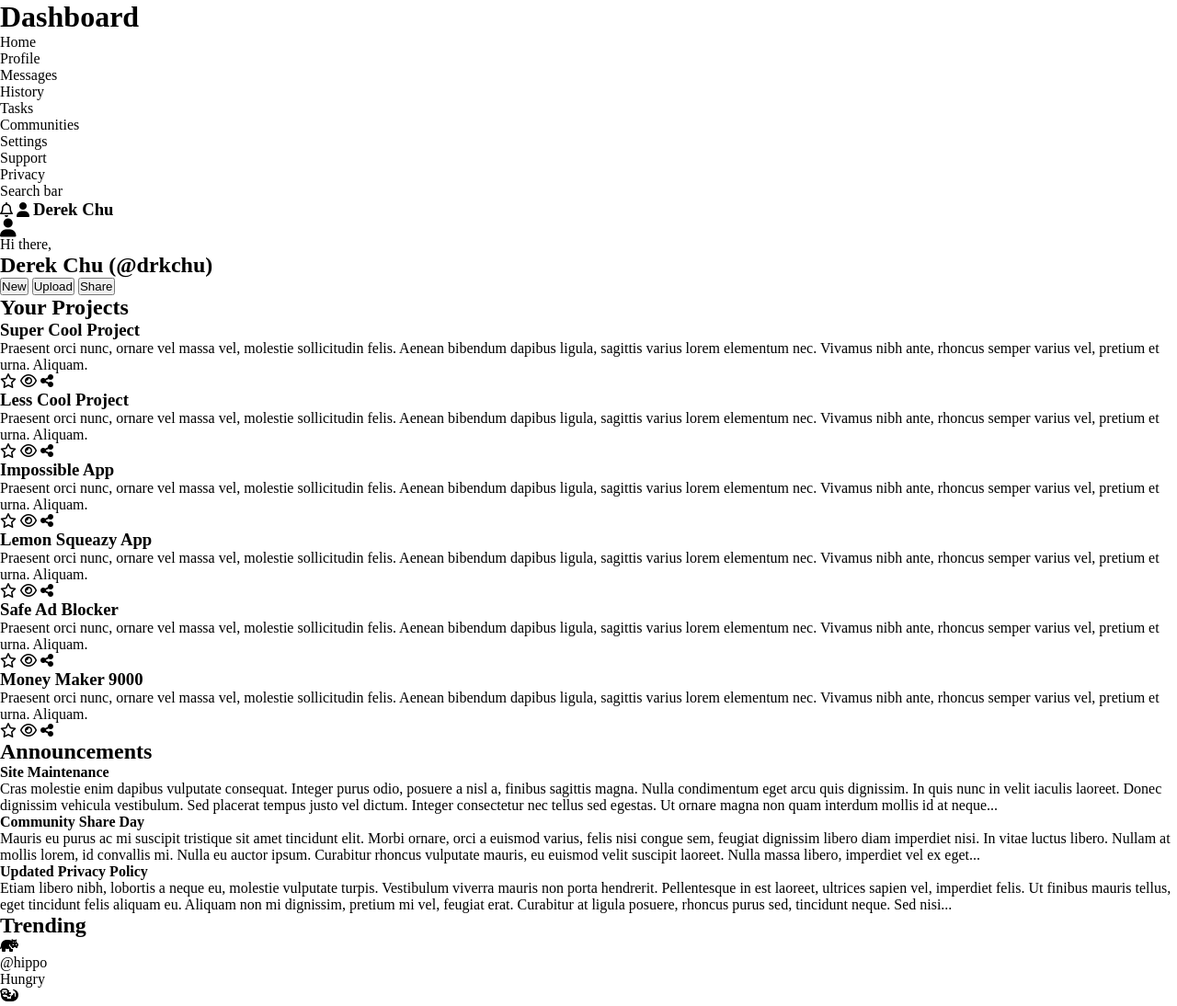
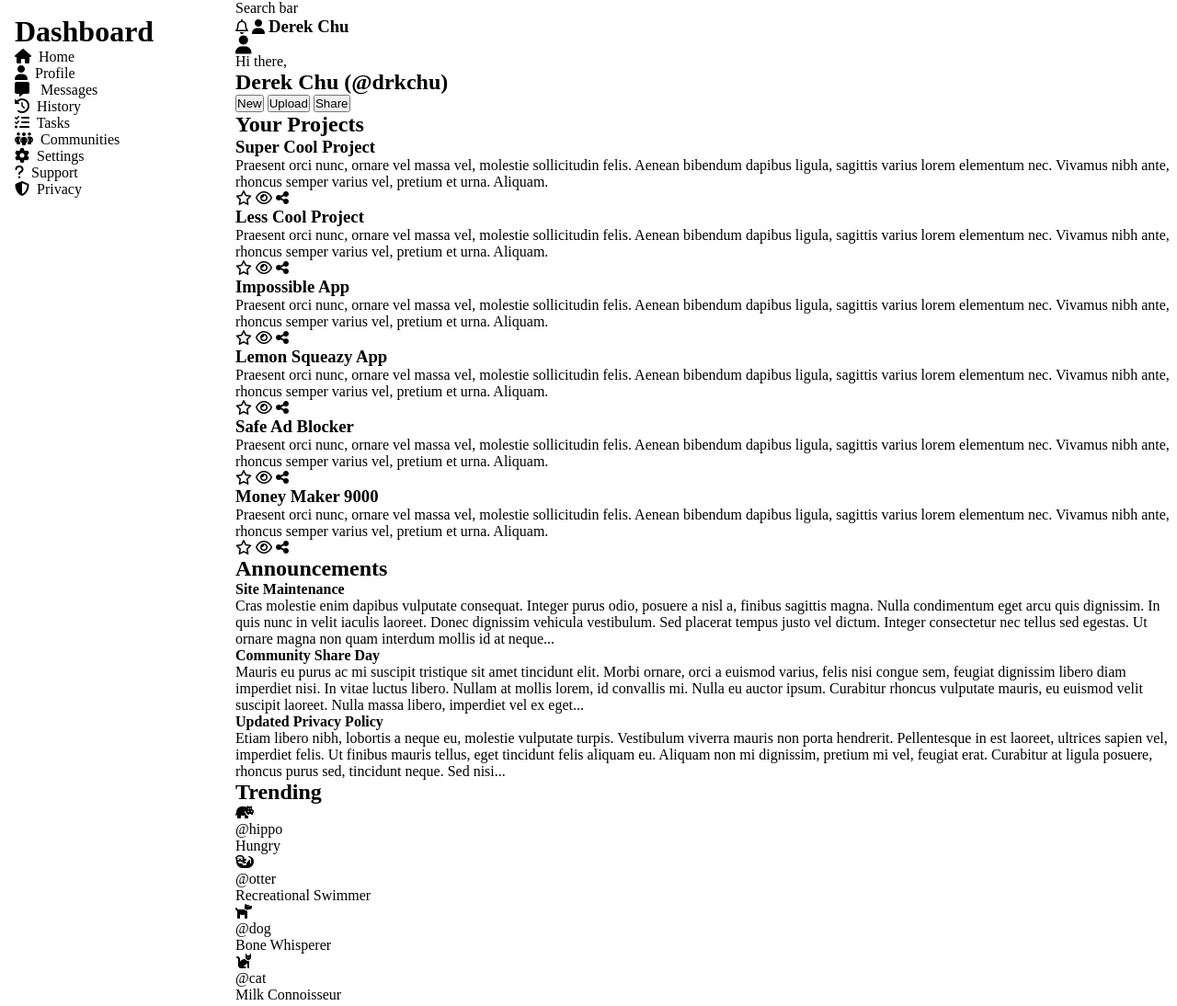
Before and after one commit to drkchu/admin-dashboard, a plain HTML site: page index.html in a window 1280 px wide. Shown: the top 1094 px of the page at 92% size. Drawn offline with Linux system fonts and the light colour scheme.

Commit message:
Start working with some of the grid - Gotta fix the side bar grouping, or else its gonna be uneven

```diff
--- a/css/style.css
+++ b/css/style.css
@@ -1,9 +1,26 @@
 * {
     margin: 0;
     padding: 0;
+    box-sizing: border-box;
 }
+
+.window-container {
+    max-height: 100vh;
+    display: grid;
+    grid-template: 1fr 5fr / 1fr 4fr;
+}
+
+.sidebar-container {
+    grid-row: 1 / -1; /* Span across entire first column*/
+    padding: 1rem;
+}
+
 
 /* Typography */
 h3 {
     display: inline;
 }
+
+li {
+    list-style-type: none;
+}
--- a/index.html
+++ b/index.html
@@ -18,18 +18,18 @@
             </div>
 
             <ul class="nav-buttons">
-                <li class="home">Home</li>
-                <li class="profile">Profile</li>
-                <li class="messages">Messages</li>
-                <li class="history">History</li>
-                <li class="tasks">Tasks</li>
-                <li class="communities">Communities</li>
+                <li class="home"> <i class="fa-solid fa-house">&nbsp;</i> Home</li>
+                <li class="profile"> <i class="fa-solid fa-user">&nbsp;</i> Profile</li>
+                <li class="messages"> <i class="fa-solid fa-message"> &nbsp;</i> Messages</li>
+                <li class="history"> <i class="fa-solid fa-clock-rotate-left">&nbsp;</i> History</li>
+                <li class="tasks"> <i class="fa-solid fa-list-check">&nbsp;</i> Tasks</li>
+                <li class="communities"> <i class="fa-solid fa-people-group">&nbsp;</i> Communities</li>
             </ul>
 
             <ul class="utility-buttons">
-                <li class="settings">Settings</li>
-                <li class="support">Support</li>
-                <li class="privacy">Privacy</li>
+                <li class="settings"> <i class="fa-solid fa-gear">&nbsp;</i> Settings</li>
+                <li class="support"> <i class="fa-solid fa-question">&nbsp;</i> Support</li>
+                <li class="privacy"> <i class="fa-solid fa-shield-halved">&nbsp;</i> Privacy</li>
             </ul>
         </div>
 
```
